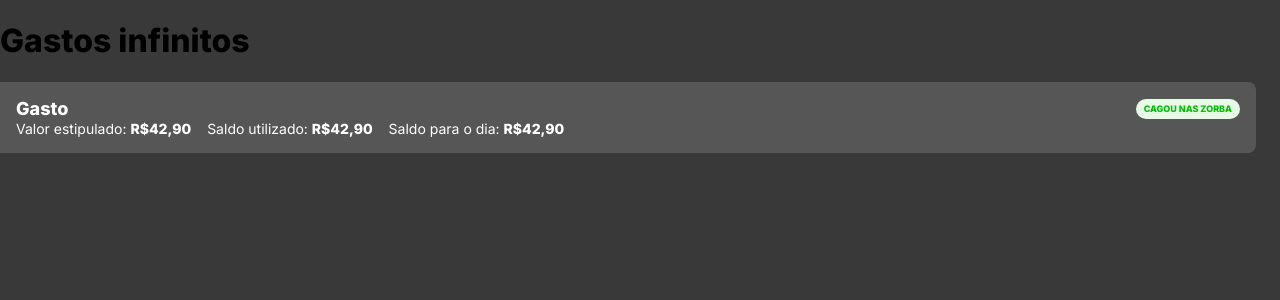
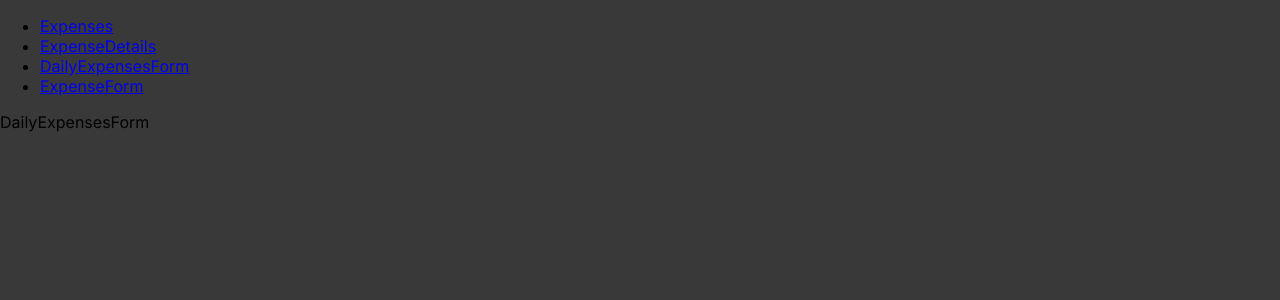
Before and after one commit to thiagouxd/contasMil, a React (Create React App) app: page /daily-expenses-form in a window 1280 px wide. Shown: the top 300 px of the page. Built offline with nearby package versions, Linux system fonts and the light colour scheme.

Commit message:
Adicionando rotas

```diff
--- a/src/App.tsx
+++ b/src/App.tsx
@@ -1,11 +1,31 @@
 import './App.css';
-import Home from './pages/Home';
+import Expenses from './pages/Expenses';
+import {
+  BrowserRouter as Router,
+  Route,
+  Link,
+  Routes
+} from "react-router-dom";
+import ExpenseDetails from './pages/ExpenseDetails';
+import DailyExpensesForm from './pages/DailyExpensesForm';
+import ExpenseForm from './pages/ExpenseForm';
 
 function App() {
   return (
-    <div>
-      <Home />
-    </div>
+    <Router>
+      <ul>
+        <li><Link to="/">Expenses</Link></li>
+        <li><Link to="/expense-details">ExpenseDetails</Link></li>
+        <li><Link to="/daily-expenses-form">DailyExpensesForm</Link></li>
+        <li><Link to="/expense-form">ExpenseForm</Link></li>
+      </ul>
+      <Routes>
+        <Route path="/" element={<Expenses />} />
+        <Route path="/expense-details" element={<ExpenseDetails />} />
+        <Route path="/daily-expenses-form" element={<DailyExpensesForm />} />
+        <Route path="/expense-form" element={<ExpenseForm />} />
+      </Routes>
+    </Router>
   );
 }
 
--- /dev/null
+++ b/src/pages/DailyExpensesForm/index.tsx
@@ -0,0 +1,7 @@
+const DailyExpensesForm = () => {
+  return(
+    <div>DailyExpensesForm</div>
+  )
+}
+
+export default DailyExpensesForm
--- a/src/pages/Expense.tsx
+++ /dev/null
@@ -1,5 +0,0 @@
-export default () => {
-  return (
-    <h1>Expense</h1>
-  )
-}
--- /dev/null
+++ b/src/pages/ExpenseDetails/index.tsx
@@ -0,0 +1,7 @@
+const ExpenseDetails = () => {
+  return(
+    <div>ExpenseDetails</div>
+  )
+}
+
+export default ExpenseDetails
--- /dev/null
+++ b/src/pages/ExpenseForm/index.tsx
@@ -0,0 +1,7 @@
+const ExpenseForm = () => {
+  return(
+    <div>ExpenseForm</div>
+  )
+}
+
+export default ExpenseForm
--- a/src/pages/Expenses.tsx
+++ /dev/null
@@ -1,5 +0,0 @@
-export default () => {
-  return (
-    <h1>Expenses</h1>
-  )
-}
--- a/src/pages/Home/index.tsx
+++ b/src/pages/Expenses/index.tsx
@@ -1,6 +1,6 @@
 import Card from "./Card"
 
-export default () => {
+const Expenses = () => {
   return (
     <>
       <h1>Gastos infinitos</h1>
@@ -11,3 +11,5 @@ export default () => {
     </>
   )
 }
+
+export default Expenses
```
Also changed, not shown: src/pages/Expenses/Card.tsx (renamed from src/pages/Home/Card.tsx), 1 other file (tests, documents, lock files or other folders).
